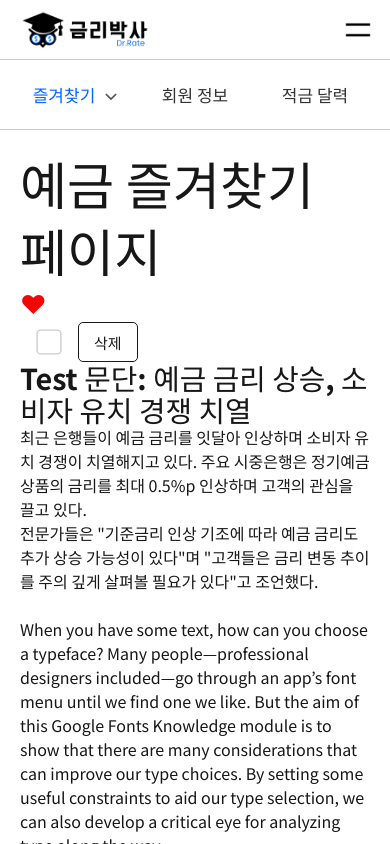
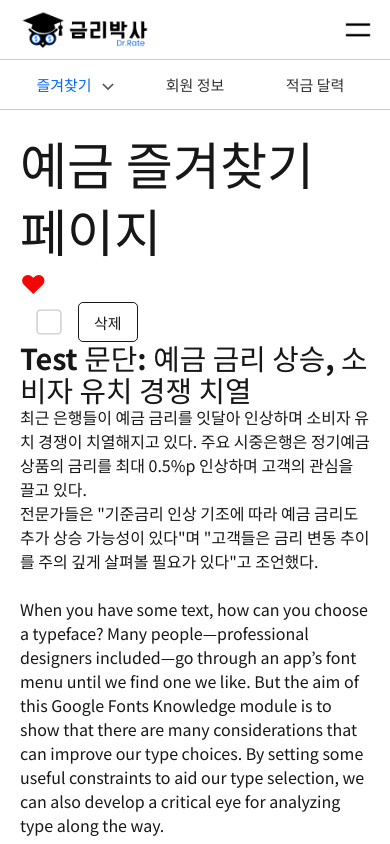
Before and after one commit to p3chaeyeon/Dr.Rate-Frontend, a React (Vite) app: page /myDeposit in a window 390 px wide. Built offline with nearby package versions, Linux system fonts and the light colour scheme; no server answers; a web font is replaced by a local one.

Commit message:
feat : MyNav 반응형 작업중

```diff
--- a/src/components/Header/Header.module.scss
+++ b/src/components/Header/Header.module.scss
@@ -398,7 +398,7 @@
 
 
 
-/* ====================================== 가로 400px 이하 ====================================== */
+/* ====================================== 가로 430px 이하 ====================================== */
 @media (max-width: 430px) {
     .mobileMenuIconDiv {
 
--- a/src/components/MyNav/MyNav.module.scss
+++ b/src/components/MyNav/MyNav.module.scss
@@ -62,3 +62,45 @@
         }
     }
 }
+
+
+
+/* ====================================== 가로 430px 이하 ====================================== */
+@media (max-width: 430px) {
+    .myNav {
+        height: 50px;
+        font-size: 15px;
+        font-weight: 600;
+    }
+
+    .myMenuList {
+        max-width: 300px;
+        height: 30px;
+
+        .myMenuItem {
+            width: 100px;
+
+            .myNavDownArrow {
+                width: 10px;
+                height: 10px;
+                margin: 5px 0 0 8px;
+            }
+
+            .MyDropdownMenu {
+                color: var(--font1);
+                font-size: 14px;
+                position: absolute;
+                top: 10px;
+                left: 15px;
+                width: 110px;
+                // border: 2px solid #BBBBBB;
+                border-radius: 8px;
+
+                .MyDropdownItem {
+                    padding: 8px;
+                }
+            }
+        }
+    }
+
+}
```
